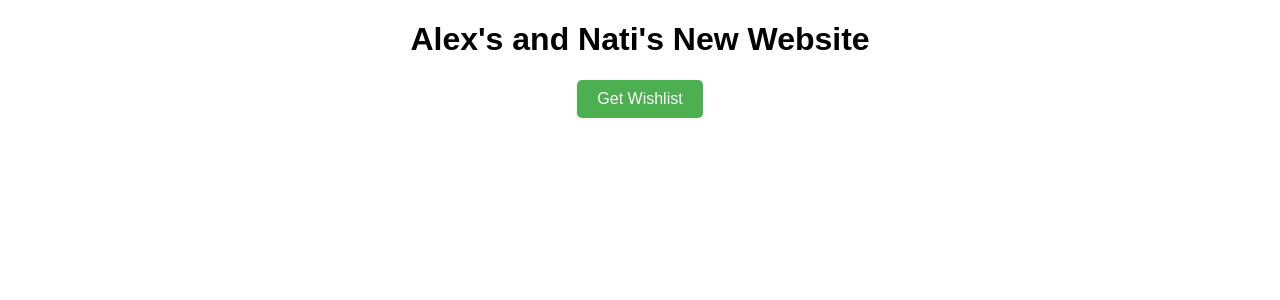
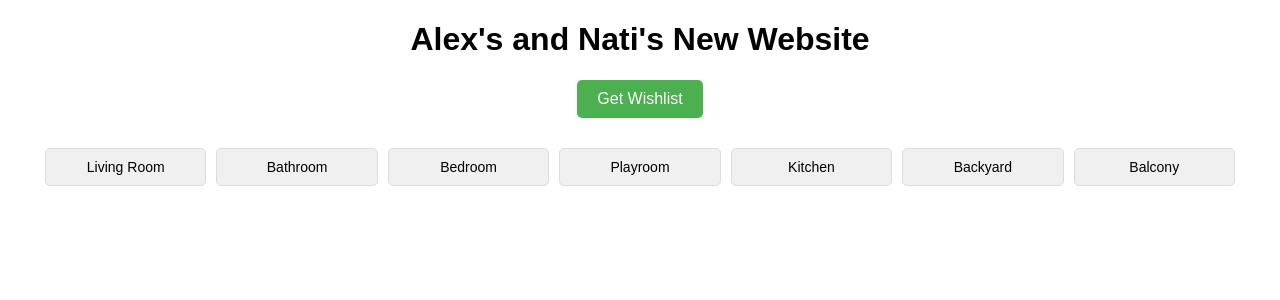
Before and after one commit to LANS-69/PlanList-FE, a React (Create React App) app in the folder planlist_fe/: page / in a window 1280 px wide. Shown: the top 300 px of the page. Built offline with nearby package versions, Linux system fonts and the light colour scheme.

Commit message:
added tab

```diff
--- a/planlist_fe/src/Pages/viewWIshListitemsStyle.css
+++ b/planlist_fe/src/Pages/viewWIshListitemsStyle.css
@@ -72,3 +72,34 @@
   .btn-primary:hover {
     background-color: #0056b3;
   }
+
+  .tabs-container {
+    display: flex;
+    justify-content: space-between; /* Spread out tabs evenly */
+    align-items: center; /* Vertically center tabs */
+    width: 100%; /* Full width */
+    padding: 10px 20px; /* Add spacing */
+    box-sizing: border-box; /* Include padding in total width */
+  }
+
+  .tab-button {
+    flex: 1; /* All buttons take equal width */
+    margin: 0 5px; /* Add spacing between tabs */
+    padding: 10px 15px;
+    background-color: #f0f0f0;
+    border: 1px solid #ddd;
+    border-radius: 5px;
+    cursor: pointer;
+    font-size: 14px;
+    text-align: center; /* Center text within the button */
+  }
+
+  .tab-button:hover {
+    background-color: #007BFF;
+    color: white;
+  }
+
+  .tab-button:active {
+    background-color: #0056b3;
+    color: white;
+  }
--- a/planlist_fe/src/Pages/viewWishListItems.js
+++ b/planlist_fe/src/Pages/viewWishListItems.js
@@ -28,12 +28,35 @@ class ViewWishListItems extends Component {
     };
 
   render() {
+    const locations = [
+      "Living Room",
+      "Bathroom",
+      "Bedroom",
+      "Playroom",
+      "Kitchen",
+      "Backyard",
+      "Balcony",
+    ];
+
     return (
       <div className="viewWishListItems">
         <h1>Alex's and Nati's New Website</h1>
         <button onClick={this.getWishList} className="wishlist-button">
           Get Wishlist
         </button>
+
+        <div className="tabs-container">
+          {locations.map((location, index) => (
+            <button
+              key={index}
+              className="tab-button"
+              onClick={() => console.log(`Tab for ${location} clicked`)}
+            >
+              {location}
+            </button>
+          ))}
+        </div>
+
         <div className="wishlist-container">
           {this.state.wishList.map((item, index) => (
             <div className="card" key={index}>
```
